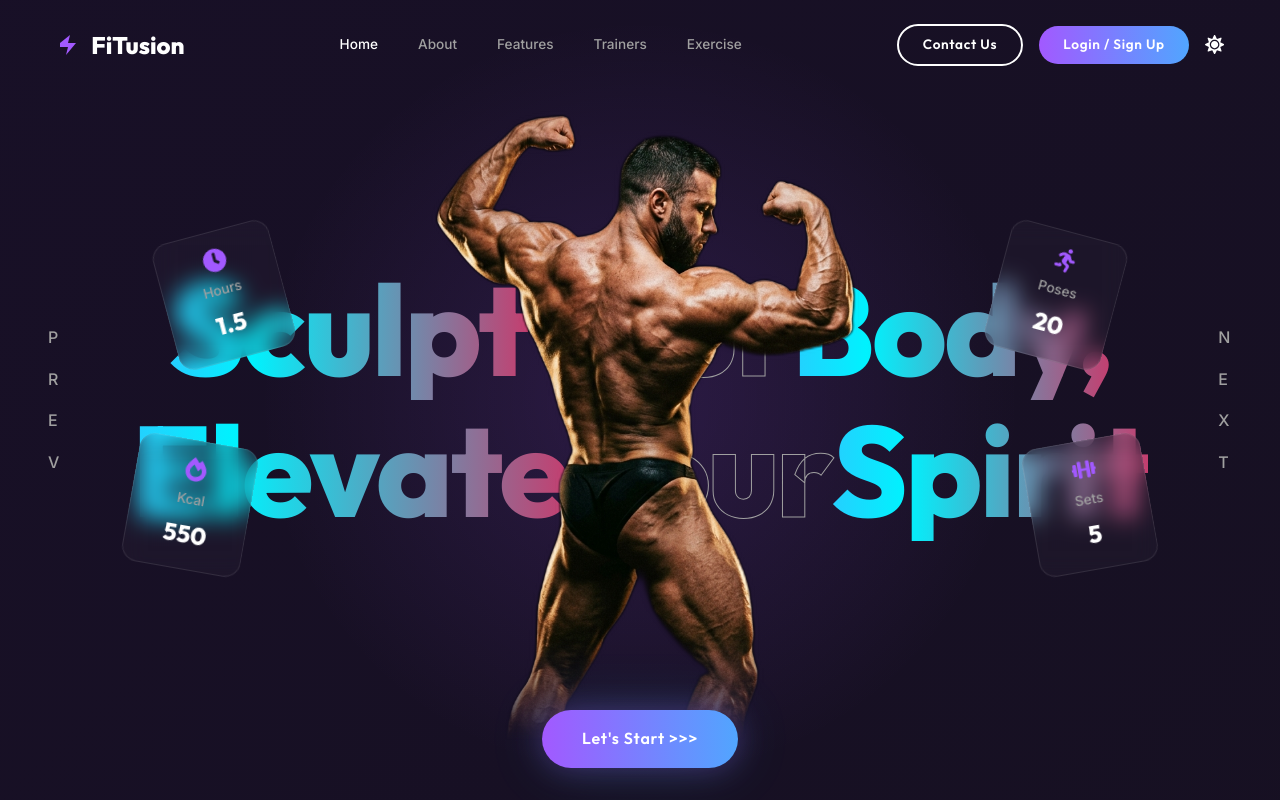
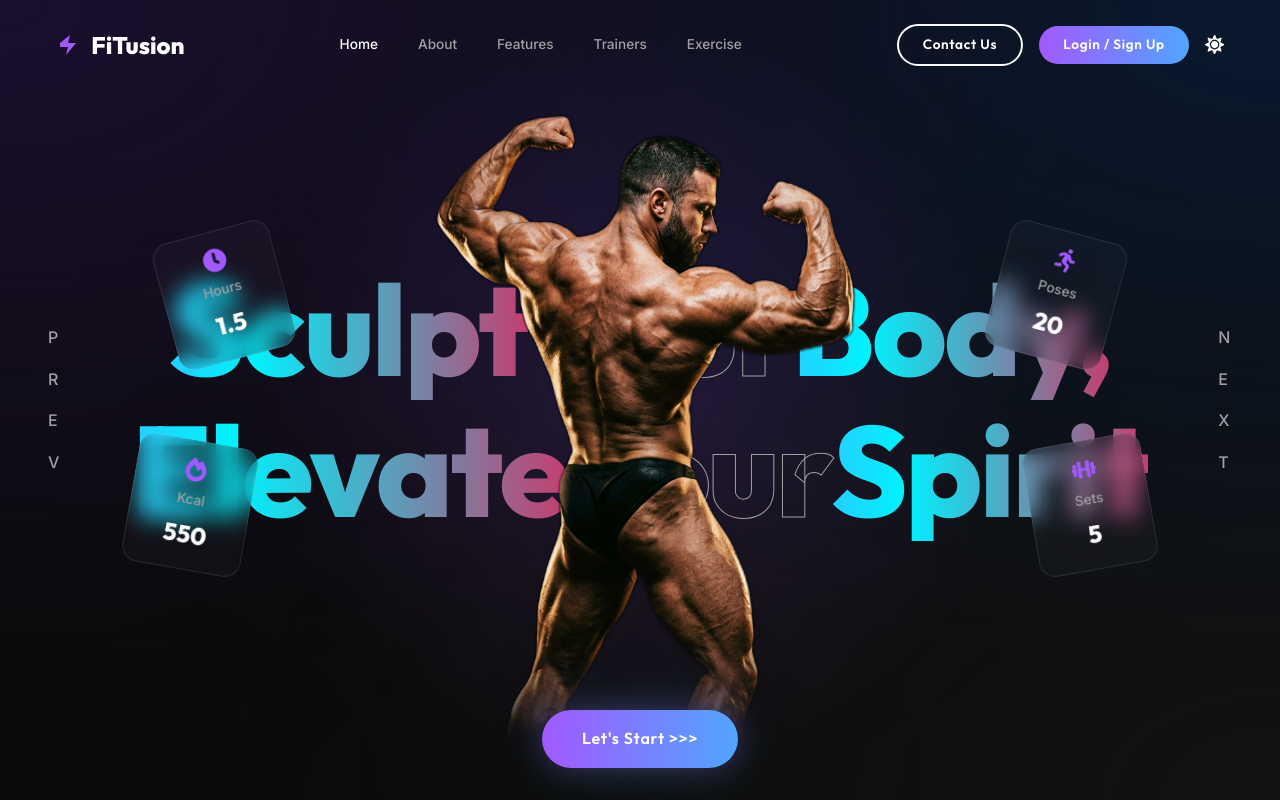
Before and after one commit to mohitgit999/Gym-Project, a React (Vite) app: page / in a window 1280 px wide. Shown: the top 800 px of the page. Built offline with nearby package versions, Linux system fonts and the light colour scheme.

Commit message:
Upgrade background to soft radial mesh gradient

```diff
--- a/src/index.css
+++ b/src/index.css
@@ -84,9 +84,15 @@
 
 html,
 body {
-  background: linear-gradient(-45deg, var(--grad-1), var(--grad-2), var(--grad-3), var(--grad-4));
-  background-size: 400% 400%;
-  animation: gradientBG 15s ease infinite;
+  background-color: var(--bg-primary);
+  background-image:
+    radial-gradient(at 0% 0%, var(--grad-3) 0px, transparent 60%),
+    radial-gradient(at 100% 0%, var(--grad-4) 0px, transparent 60%),
+    radial-gradient(at 100% 100%, var(--grad-2) 0px, transparent 60%),
+    radial-gradient(at 0% 100%, var(--grad-1) 0px, transparent 60%);
+  background-size: 200% 200%;
+  background-attachment: fixed;
+  animation: meshBG 20s ease infinite;
   color: var(--text-primary);
   font-family: var(--font-body);
   line-height: 1.6;
@@ -94,10 +100,12 @@ body {
   scroll-behavior: smooth;
 }
 
-@keyframes gradientBG {
-  0% { background-position: 0% 50%; }
-  50% { background-position: 100% 50%; }
-  100% { background-position: 0% 50%; }
+@keyframes meshBG {
+  0% { background-position: 0% 0%; }
+  25% { background-position: 100% 0%; }
+  50% { background-position: 100% 100%; }
+  75% { background-position: 0% 100%; }
+  100% { background-position: 0% 0%; }
 }
 
 h1,
```
